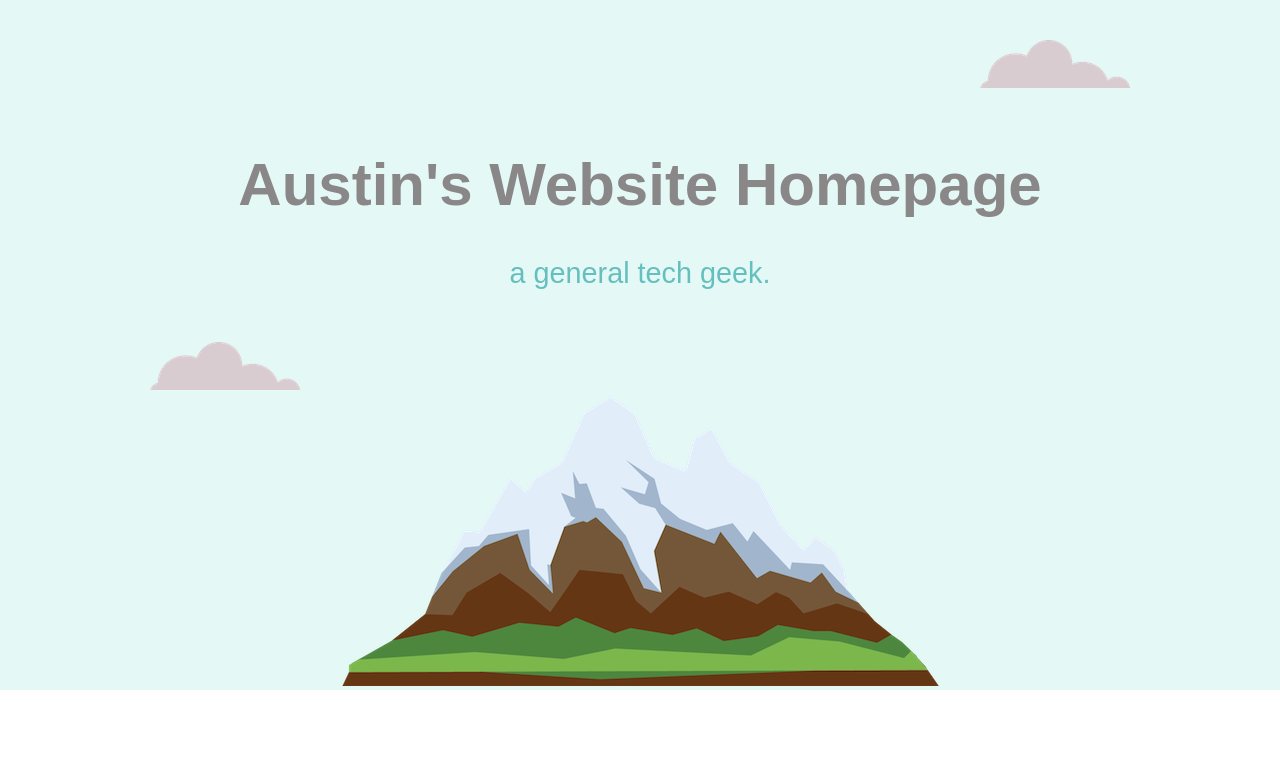
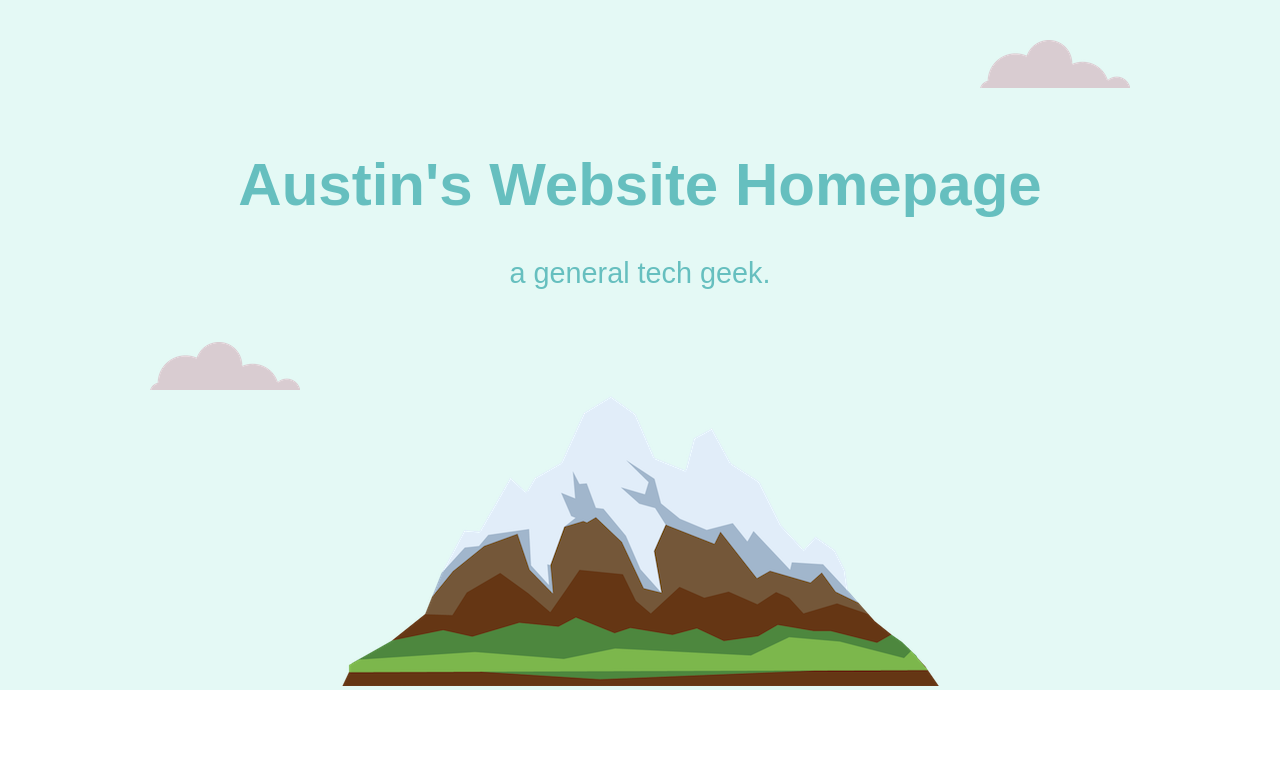
Before and after one commit to austinmccready/personal-website, a plain HTML site: page index.html in a window 1280 px wide. Shown: the top 767 px of the page. Drawn offline with Linux system fonts and the light colour scheme.

Commit message:
Update styles.css

```diff
--- a/css/styles.css
+++ b/css/styles.css
@@ -10,7 +10,7 @@ body {
 }
 
 h1 {
-  color: #8a8788;
+  color: #66BFBF;
   font-size: 60px;
     /* moves the top closer to the center. Using the circle method, starting with top, right, bottom and left */
   margin: 50px auto 0 auto;
```
